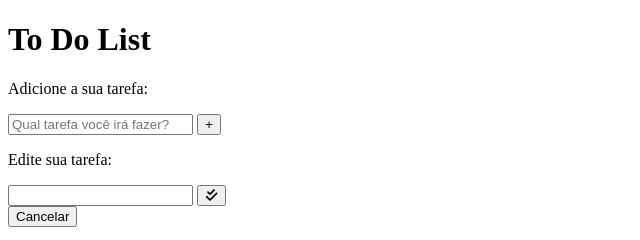
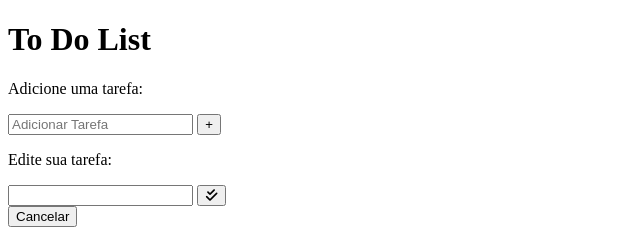
Before and after one commit to M4rcxs/To-Do-List, a plain HTML site: page index.html in a window 1280 px wide. Shown: the top 240 px of the page, 0-640 px from the left. Drawn offline with Linux system fonts and the light colour scheme.

Commit message:
feat: changing html texts

```diff
--- a/index.html
+++ b/index.html
@@ -22,17 +22,17 @@
                 <h1>To Do List</h1>
             </header>
             <form id="todo-form">
-                <p>Adicione a sua tarefa:</p>
+                <p>Adicione uma tarefa:</p>
                 <div class="form-control">
                     <input type="text"
                     id="todo-input"
-                    placeholder="Qual tarefa você irá fazer?">
+                    placeholder="Adicionar Tarefa">
                     <button type="submit">
                         <i class="fa-thin fa-plus"></i>
                     </button>
                 </div>
             </form>
-            <form id="edit-form">
+            <form id="edit-form" class="hide">
                 <p>Edite sua tarefa:</p>
                 <div class="form-control">
                     <input type="text" id="edit-input" />
```
